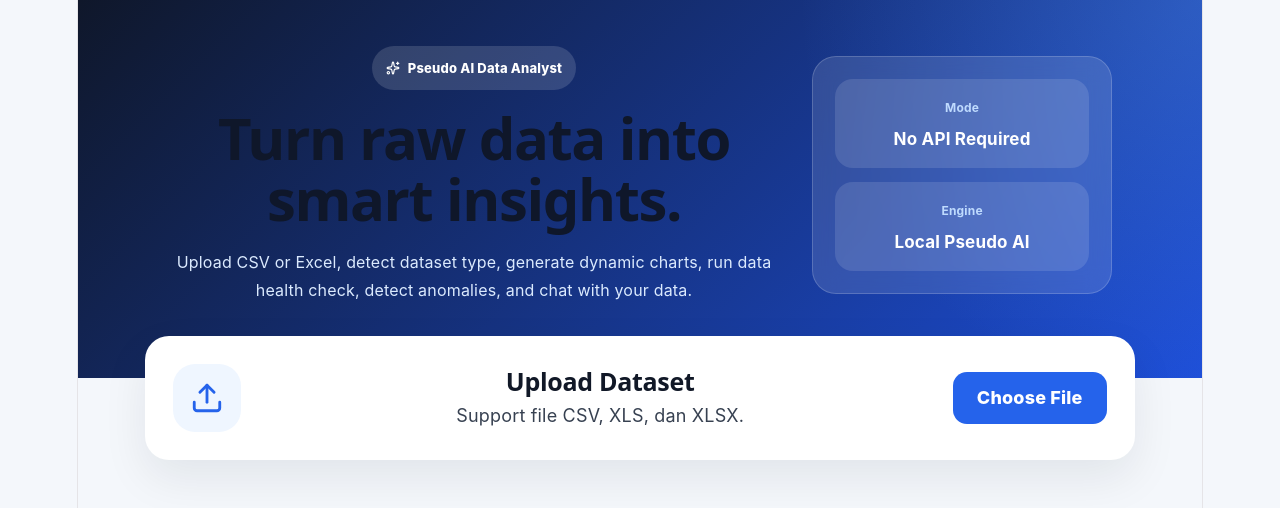
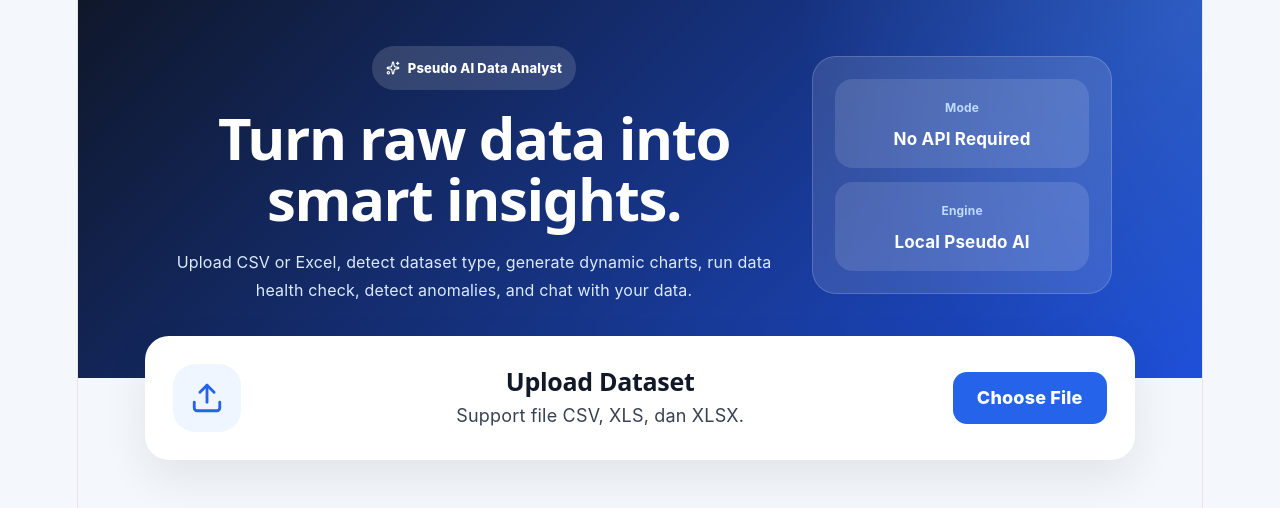
Before and after one commit to adityyakusuma/ai-data-analyst, a React (Vite) app: page / in a window 1280 px wide. Shown: the top 508 px of the page. Built offline with nearby package versions, Linux system fonts and the light colour scheme.

Commit message:
fix hero title color

```diff
--- a/src/App.css
+++ b/src/App.css
@@ -668,3 +668,7 @@ h6 {
   opacity: 1 !important;
   letter-spacing: -0.3px;
 }
+
+.hero h1 {
+  color: #ffffff !important;
+}
```
